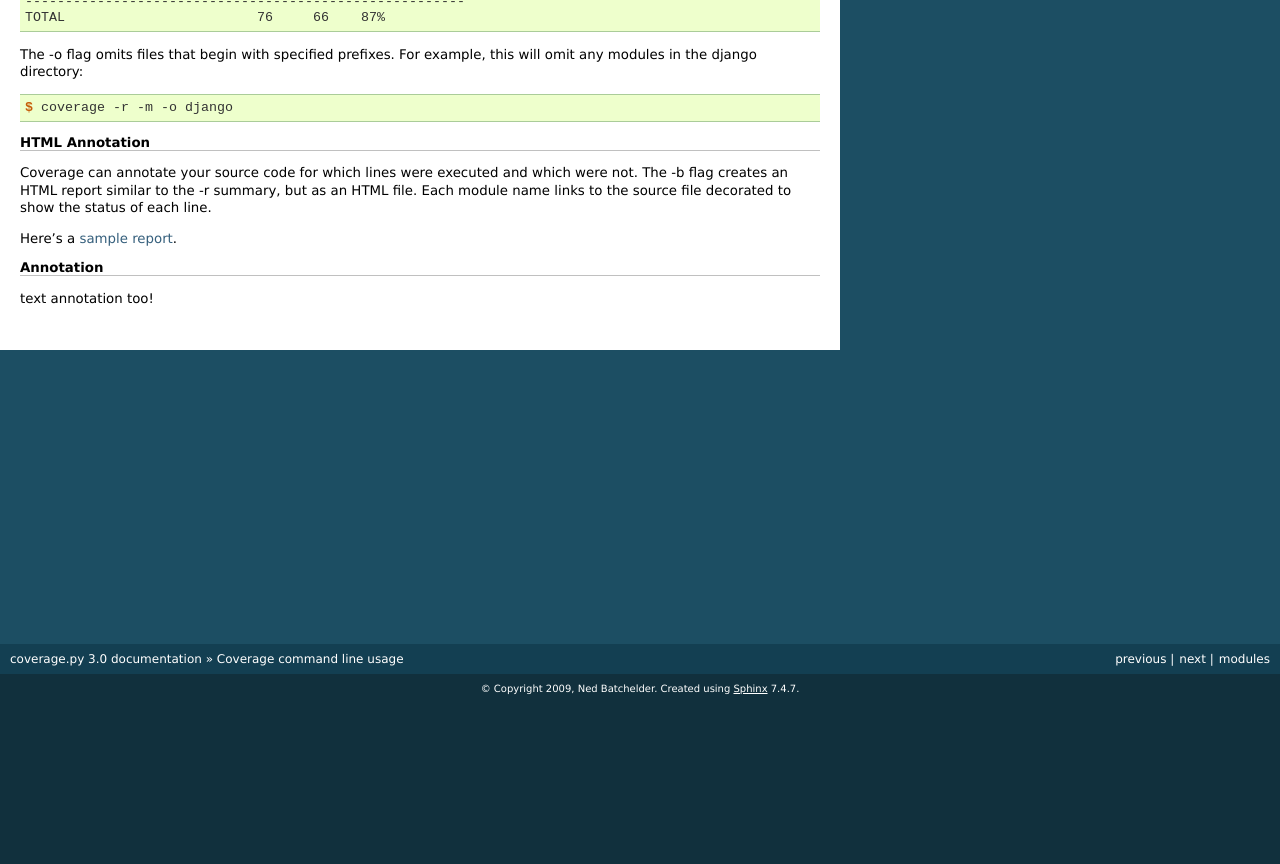
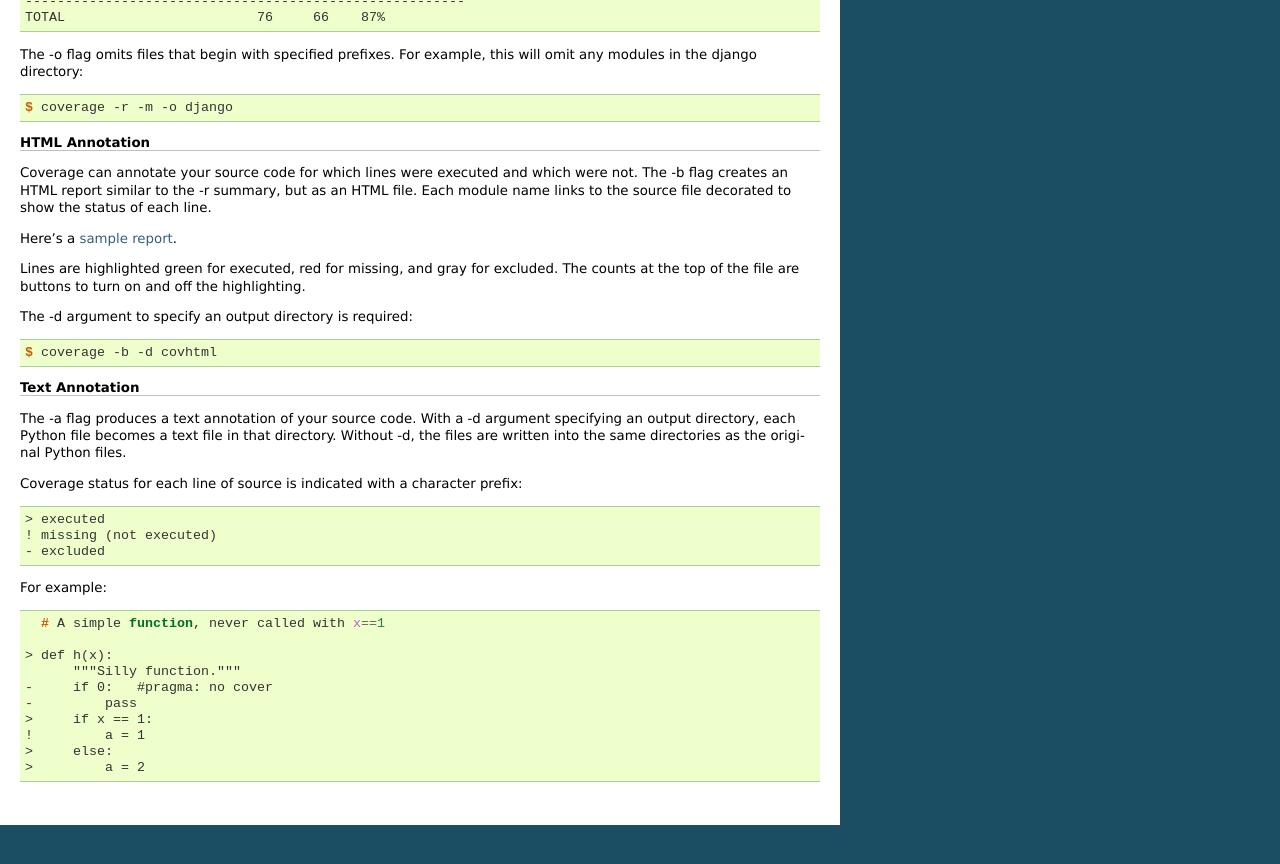
Before and after one commit to nedbat/coveragepy, a Sphinx documentation site: the page built from doc/cmd.rst, in a window 1280 px wide and 900 px high, scrolled down 1419 px. Shown: the top 864 px of the window. Built offline with Sphinx 7.4.7, drawn with Linux system fonts in a browser that asks for light colours; before the commit the page ends 2122 px from its top, so only the background shows below that.

Commit message:
Finish up the docs.

```diff
--- a/doc/cmd.rst
+++ b/doc/cmd.rst
@@ -128,8 +128,38 @@ decorated to show the status of each line.
 
 Here's a `sample report </code/coverage/sample_html/index.html>`_.
 
+Lines are highlighted green for executed, red for missing, and gray for
+excluded.  The counts at the top of the file are buttons to turn on and off
+the highlighting.
 
-Annotation
-----------
+The -d argument to specify an output directory is required::
 
-text annotation too!
+    $ coverage -b -d covhtml
+
+
+Text Annotation
+---------------
+
+The -a flag produces a text annotation of your source code.  With a -d argument
+specifying an output directory, each Python file becomes a text file in that
+directory.  Without -d, the files are written into the same directories as the
+original Python files.
+
+Coverage status for each line of source is indicated with a character prefix::
+
+    > executed
+    ! missing (not executed)
+    - excluded
+
+For example::
+
+      # A simple function, never called with x==1
+
+    > def h(x):
+          """Silly function."""
+    -     if 0:   #pragma: no cover
+    -         pass
+    >     if x == 1:
+    !         a = 1
+    >     else:
+    >         a = 2
```
Also changed, not shown: doc/excluding.rst (added, +65 -0 lines), doc/faq.rst (added, +55 -0 lines), doc/index.rst (+19 -12 lines).
